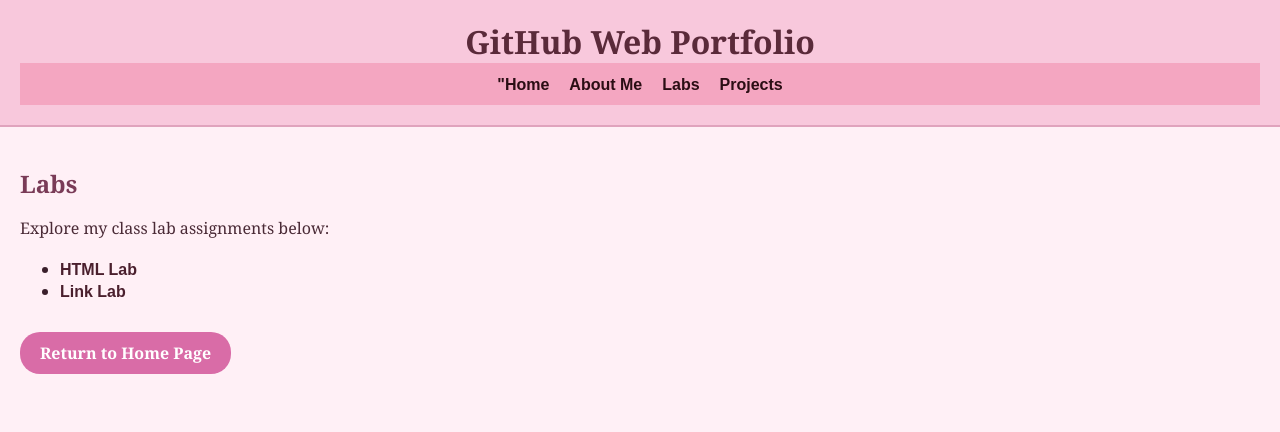
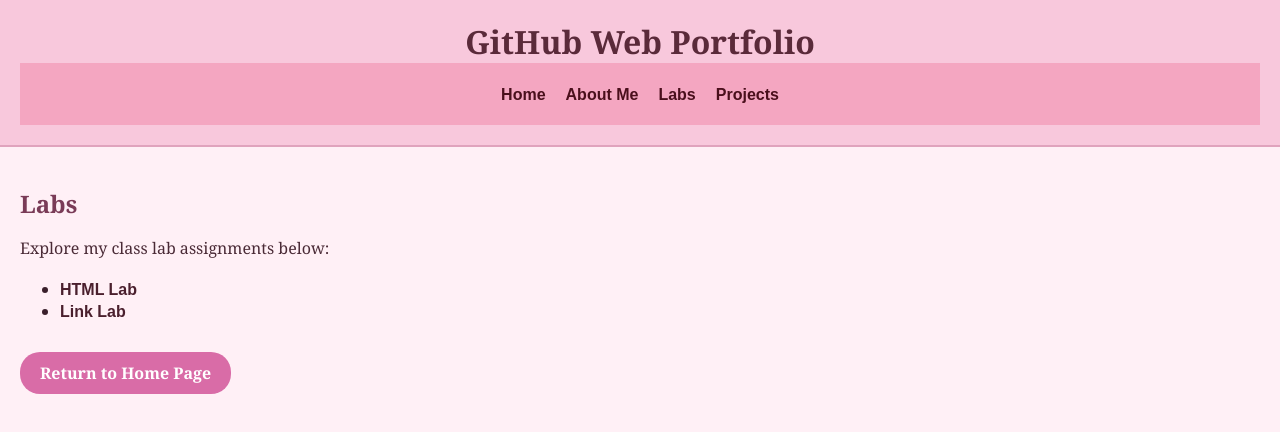
Before and after one commit to canfielo/ocanfield-github-portfolio, a plain HTML site: page labs.html in a window 1280 px wide. Drawn offline with Linux system fonts and the light colour scheme.

Commit message:
Update labs.html

```diff
--- a/labs.html
+++ b/labs.html
@@ -13,10 +13,14 @@
     <h1 class="site-title">GitHub Web Portfolio</h1>
     <nav class="navbar" role="navigation" aria-label="main menu">
       <ul class="nav-list">
-        <li><a class="nav-link" href="index.html"style="color: #2b0d14;">"Home</a></li>
-        <li><a class="nav-link" href="about.html"style="color: #2b0d14;">About Me</a></li>
-        <li><a class="nav-link" href="labs.html"style="color: #2b0d14;">Labs</a></li>
-        <li><a class="nav-link" href="projects.html"style="color: #2b0d14;">Projects</a></li>
+<nav class="navbar" role="navigation" aria-label="main menu">
+  <ul class="nav-list">
+    <li><a class="nav-link" href="index.html" style="color: #4a0f1c;">Home</a></li>
+    <li><a class="nav-link" href="about.html" style="color: #4a0f1c;">About Me</a></li>
+    <li><a class="nav-link" href="labs.html" style="color: #4a0f1c;">Labs</a></li>
+    <li><a class="nav-link" href="projects.html" style="color: #4a0f1c;">Projects</a></li>
+  </ul>
+</nav>
       </ul>
     </nav>
   </header>
```
